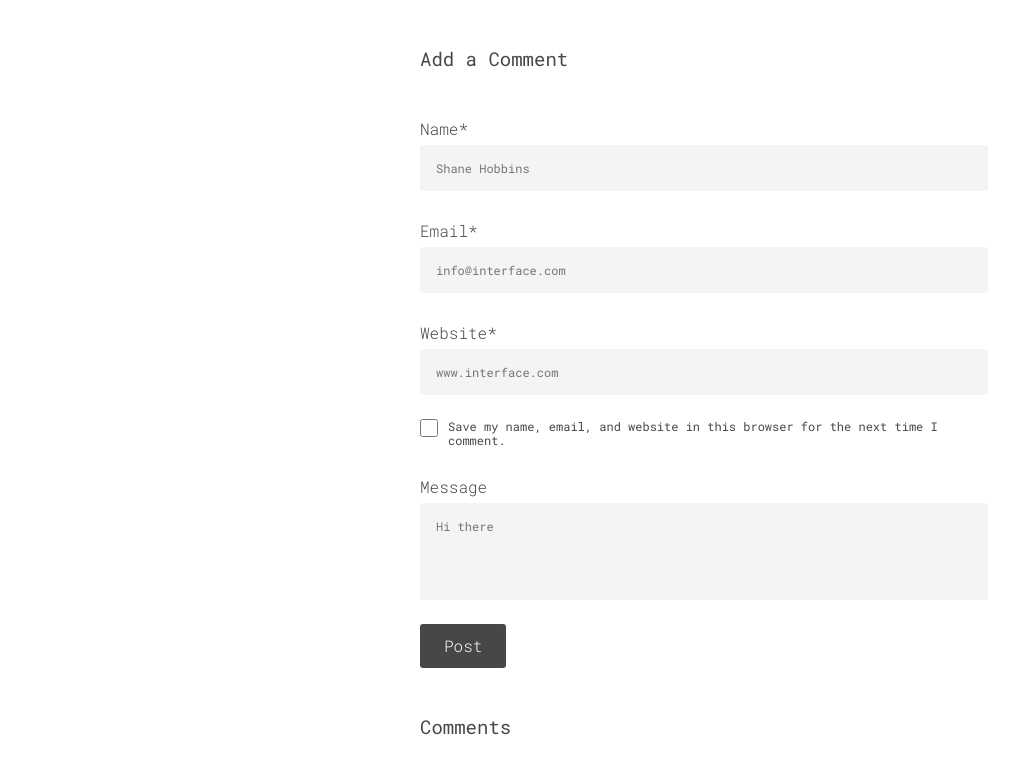
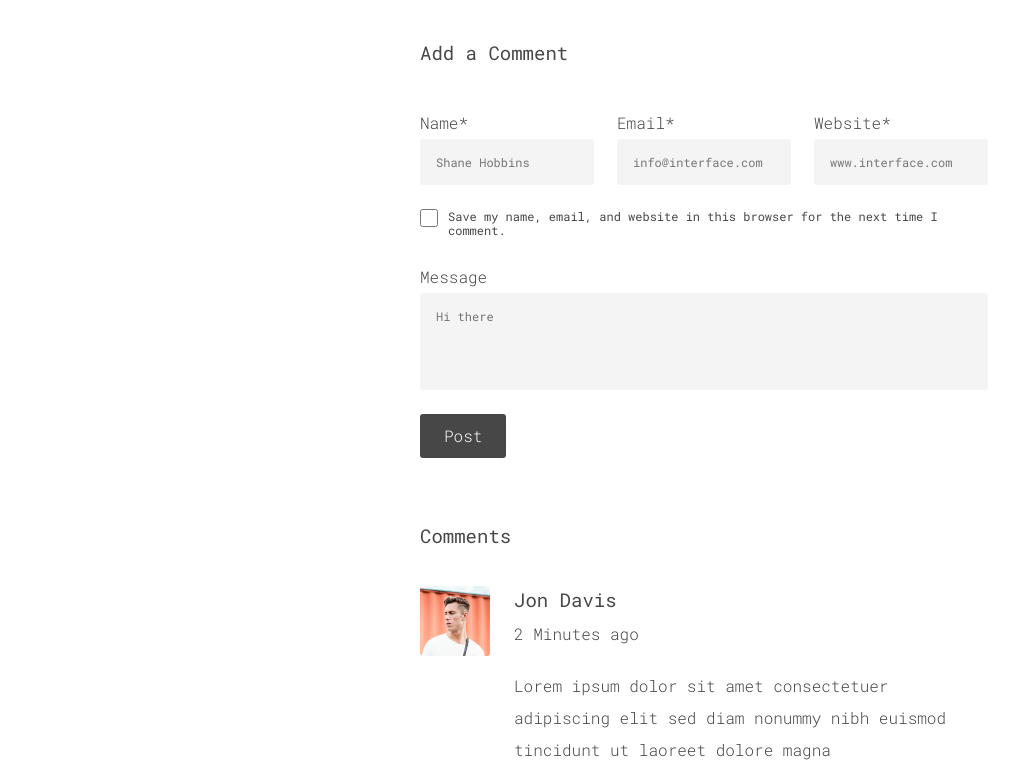
Before and after one commit to AlexZhaba/WebLabs, a website: page public/index.html in a window 1280 px wide. Shown: the part 1651-2422 px from the top of the page, without its empty margins (130-1149 px from the left). Drawn offline with nearby package versions, Linux system fonts and the light colour scheme.

Commit message:
changed form && fixes

```diff
--- a/public/index.html
+++ b/public/index.html
@@ -38,9 +38,28 @@
     <main class="main">
       <article class="article">
         <header class="article__header">
-          <p class="article__subtitle">
-            User interface
-          </p>
+          <div class="article__top-header">
+            <p class="article__subtitle">
+              User interface
+            </p>
+            <div class="list">
+              <a href="#">
+                <img src="assets/icons/facebook.svg" />
+              </a>
+              <a href="#">
+                <object data="assets/icons/github.svg" type="image/svg+xml">
+                </object>
+              </a>
+              <a href="#">
+                <object data="assets/icons/twitter.svg" type="image/svg+xml">
+                </object>
+              </a>
+              <a href="#">
+                <object data="assets/icons/linkedin.svg" type="image/svg+xml">
+                </object>
+              </a>
+            </div>
+          </div>
           <h1 class="article__title">
             Bad Design vs. Good Design: 5 Examples We can Learn From
           </h1>
@@ -115,17 +134,17 @@
             <label for="website" class="form__label">Website*</label>
             <input type="text" class="input" id="website" placeholder="www.interface.com">
           </div>
-          <div class="form__container--inline">
+          <div class="form__container--inline comments__form__save">
             <input type="checkbox" class="form__checkbox checkbox" id="agree">
             <label for="agree" class="form__label">
               <p class="small-text">Save my name, email, and website in this browser for the next time I comment.</p>
             </label>
           </div>
-          <div class="form__container">
+          <div class="form__container comments__form__message">
             <label for="message" class="form__label">Message</label>
             <textarea class="textarea" id="message" placeholder="Hi there"></textarea>
           </div>
-          <div class="form__container">
+          <div class="form__container comments__form__button">
             <button class="button">Post</button>
           </div>
         </form>
--- a/src/sass/components/_article.scss
+++ b/src/sass/components/_article.scss
@@ -9,6 +9,10 @@
     @include helpers.use-flex($alIt: flex-start, $dir: column, $gap: 20px);
   }
 
+  &__top-header {
+    @include helpers.use-flex($gap: 30px)
+  }
+
   &__subtitle {
     color: $NEUTRAL_COLOR_DARK_GREY;
     @include helpers.use-font("SMALL_TEXT");
@@ -17,6 +21,10 @@
   &__title {
     @include helpers.use-font("HEADING_1");
     color: $MAIN_COLOR_PRIMARY_2;
+
+    @include helpers.adaptive("tablet") {
+      margin: 0;
+    }
   }
 
   &__date {
@@ -76,10 +84,14 @@
 
   &__tags-list {
     @include helpers.use-flex($gap: 4px, $jusCon: flex-start);
+    margin-top: 48px;
+
+    @include helpers.adaptive("tablet") {
+      margin-top: 64px;
+    }
   }
 
   &__tag {
-    margin-top: 48px;
     background: $NEUTRAL_COLOR_LIGHT_GREY;
     color: $MAIN_COLOR_PRIMARY_2;
     padding: 8px 16px;
--- a/src/sass/components/_comments.scss
+++ b/src/sass/components/_comments.scss
@@ -10,6 +10,29 @@
     grid-template-columns: 1fr;
     margin-top: 40px;
     row-gap: 24px;
+
+    @include helpers.adaptive("tablet") {
+      grid-template-columns: repeat(3, 1fr);
+      column-gap: 23px;
+    }
+
+    &__save {
+      @include helpers.adaptive("tablet") {
+        grid-column: 1 / span 3;
+      }
+    }
+
+    &__message {
+      @include helpers.adaptive("tablet") {
+        grid-column: 1 / span 3;
+      }
+    }
+
+    &__button {
+      @include helpers.adaptive("tablet") {
+        grid-column: 1 / span 3;
+      }
+    }
   }
 
   &__title {
--- a/src/sass/components/_form.scss
+++ b/src/sass/components/_form.scss
@@ -2,6 +2,10 @@
 
 .form {
   padding-bottom: 45px;
+
+  @include helpers.adaptive("tablet") {
+    padding-bottom: 64px;
+  }
 
   &__label {
     @include helpers.use-font("BODY_1");
--- a/src/sass/layout/_footer.scss
+++ b/src/sass/layout/_footer.scss
@@ -40,7 +40,7 @@
     }
 
     @include adaptive("big") {
-      max-width: 1143px;
+      max-width: 1134px;
     }
 
     @include use-flex($dir: column, $gap: 42px, $alIt: flex-start, $break: "tablet") {
--- a/src/sass/layout/_main.scss
+++ b/src/sass/layout/_main.scss
@@ -4,6 +4,6 @@
   @include helpers.main-padding-connect();
 
   @include helpers.adaptive("medium") {
-    margin-bottom: 140px;
+    margin-bottom: 94px + 140px;
   }
 }
--- a/src/sass/layout/_sideinfo.scss
+++ b/src/sass/layout/_sideinfo.scss
@@ -4,7 +4,7 @@
 .sideinfo {
   @include helpers.main-padding-connect();
   padding-bottom: 64px;
-  margin-bottom: 246px;
+  margin-bottom: 246px + 40px;
   @include helpers.use-flex($gap: 16px, $alIt: flex-start, $dir: column);
 
   @include helpers.adaptive("tablet") {
```
Also changed, not shown: src/index.html (+25 -6 lines), public/css/index.css.
